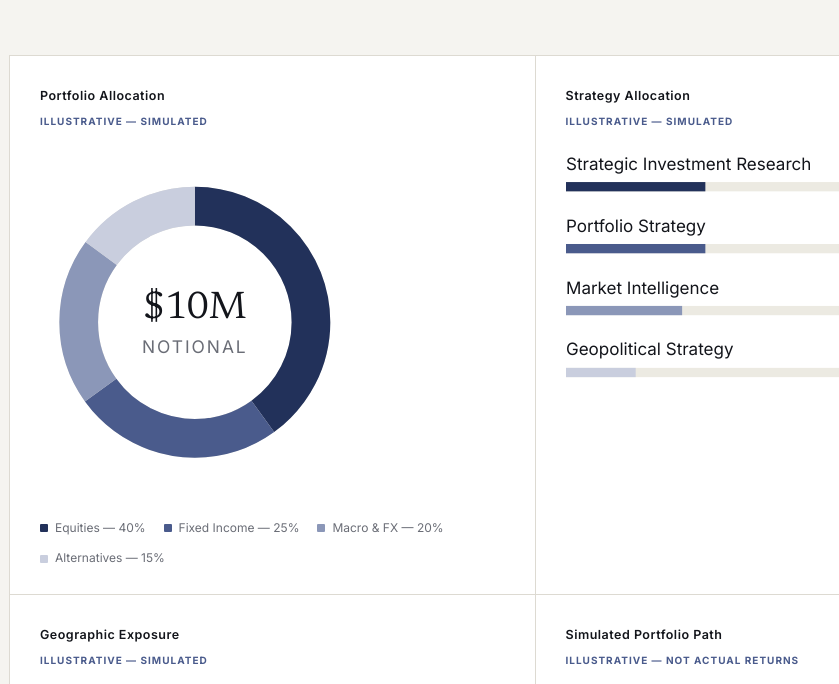
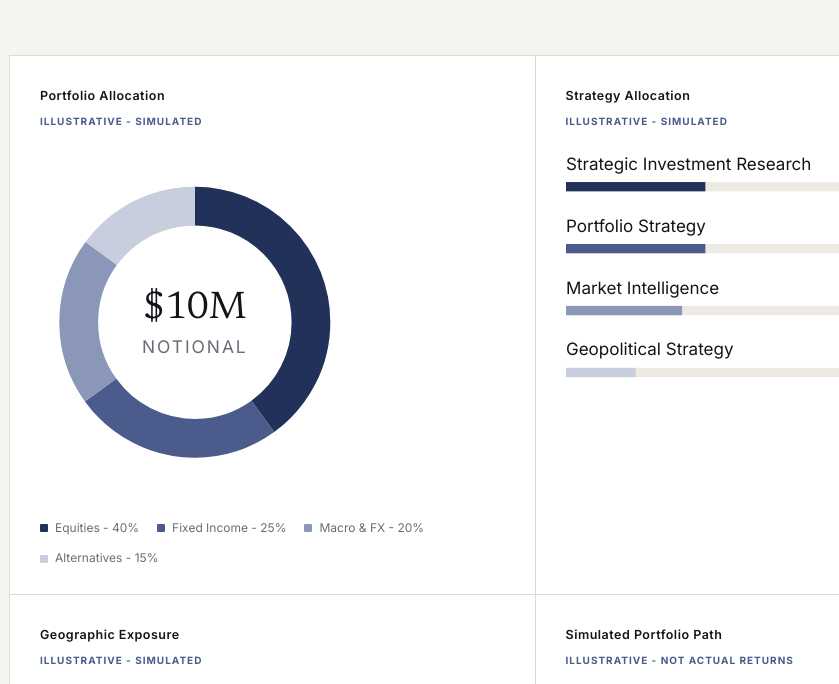
Before and after one commit to VittorioMessana/Triton-Strategies, a plain HTML site: page index.html in a window 1280 px wide. Shown: the part 1361-2045 px from the top of the page, 105-944 px from the left. Drawn offline with Linux system fonts and the light colour scheme.

Commit message:
Update index.html

```diff
--- a/index.html
+++ b/index.html
@@ -3,7 +3,7 @@
 <head>
 <meta charset="UTF-8">
 <meta name="viewport" content="width=device-width, initial-scale=1.0">
-<title>Triton Strategies — Multi-Strategy Investment & Strategic Research</title>
+<title>Triton Strategies - Multi-Strategy Investment & Strategic Research</title>
 <meta name="description" content="Triton Strategies is an independent multi-strategy investment and strategic advisory firm, combining investment research, portfolio strategy, market intelligence and geopolitical analysis.">
 <link rel="icon" href="images/favicon.svg" type="image/svg+xml">
 <link rel="preconnect" href="https://fonts.googleapis.com">
@@ -117,7 +117,7 @@
       <!-- Portfolio allocation donut -->
       <div class="chart-card">
         <div class="chart-title">Portfolio Allocation</div>
-        <span class="chart-flag">Illustrative — Simulated</span>
+        <span class="chart-flag">Illustrative - Simulated</span>
         <svg viewBox="0 0 240 180" role="img" aria-label="Illustrative portfolio allocation across asset classes">
           <g transform="translate(80,90)">
             <circle r="60" fill="none" stroke="#e6e4dc" stroke-width="20"/>
@@ -134,17 +134,17 @@
           </g>
         </svg>
         <div class="legend">
-          <span class="legend-item"><span class="legend-dot" style="background:#22315a"></span>Equities — 40%</span>
-          <span class="legend-item"><span class="legend-dot" style="background:#4a5b8c"></span>Fixed Income — 25%</span>
-          <span class="legend-item"><span class="legend-dot" style="background:#8b97b8"></span>Macro &amp; FX — 20%</span>
-          <span class="legend-item"><span class="legend-dot" style="background:#c9cede"></span>Alternatives — 15%</span>
+          <span class="legend-item"><span class="legend-dot" style="background:#22315a"></span>Equities - 40%</span>
+          <span class="legend-item"><span class="legend-dot" style="background:#4a5b8c"></span>Fixed Income - 25%</span>
+          <span class="legend-item"><span class="legend-dot" style="background:#8b97b8"></span>Macro &amp; FX - 20%</span>
+          <span class="legend-item"><span class="legend-dot" style="background:#c9cede"></span>Alternatives - 15%</span>
         </div>
       </div>
 
       <!-- Strategy allocation bars -->
       <div class="chart-card">
         <div class="chart-title">Strategy Allocation</div>
-        <span class="chart-flag">Illustrative — Simulated</span>
+        <span class="chart-flag">Illustrative - Simulated</span>
         <svg viewBox="0 0 300 190" role="img" aria-label="Illustrative allocation across strategy areas">
           <text x="0" y="14" font-family="Inter" font-size="11" fill="#13151b">Strategic Investment Research</text>
           <rect x="0" y="22" width="300" height="6" fill="#eceae2"/>
@@ -168,7 +168,7 @@
       <!-- Geographic exposure -->
       <div class="chart-card">
         <div class="chart-title">Geographic Exposure</div>
-        <span class="chart-flag">Illustrative — Simulated</span>
+        <span class="chart-flag">Illustrative - Simulated</span>
         <svg viewBox="0 0 300 190" role="img" aria-label="Illustrative geographic exposure of the simulated portfolio">
           <text x="0" y="14" font-family="Inter" font-size="11" fill="#13151b">North America</text>
           <rect x="0" y="22" width="300" height="6" fill="#eceae2"/>
@@ -192,7 +192,7 @@
       <!-- Simulated performance -->
       <div class="chart-card">
         <div class="chart-title">Simulated Portfolio Path</div>
-        <span class="chart-flag">Illustrative — Not Actual Returns</span>
+        <span class="chart-flag">Illustrative - Not Actual Returns</span>
         <svg viewBox="-10 0 330 175" role="img" aria-label="Illustrative simulated portfolio path versus a cash benchmark">
           <line x1="0" y1="150" x2="300" y2="150" stroke="#dddad2" stroke-width="1"/>
           <path d="M0.0,120 L27.3,115 L54.5,118 L81.8,108 L109.1,112 L136.4,98 L163.6,102 L190.9,90 L218.2,94 L245.5,80 L272.7,85 L300.0,68"
@@ -255,7 +255,7 @@
         <span class="eyebrow on-dark">Investment Framework</span>
         <h2>Research, tested through to review.</h2>
       </div>
-      <p class="desc">Every strategy moves through the same disciplined sequence before — and after — it enters the simulated portfolio.</p>
+      <p class="desc">Every strategy moves through the same disciplined sequence before - and after - it enters the simulated portfolio.</p>
     </div>
     <div class="framework-grid">
       <div class="framework-item">
@@ -295,7 +295,7 @@
         <span class="eyebrow">From Research to Capital</span>
         <h2>A prospective structure for a future fund.</h2>
       </div>
-      <p class="desc">If Triton transitions into a live investment vehicle, the intended commercial structure is outlined below — subject to the final fund structure, investor terms and applicable regulatory requirements.</p>
+      <p class="desc">If Triton transitions into a live investment vehicle, the intended commercial structure is outlined below - subject to the final fund structure, investor terms and applicable regulatory requirements.</p>
     </div>
     <div class="fund-model">
       <div class="copy">
@@ -381,7 +381,7 @@
         <div class="team-info">
           <h3>Malek Chams-Eddine</h3>
           <span class="role">Co-Founder</span>
-          <span class="credential">University College London — BASc Arts &amp; Sciences, Societies Pathway</span>
+          <span class="credential">University College London - BASc Arts &amp; Sciences, Societies Pathway</span>
           <div class="focus-tags">
             <span class="focus-tag">International Affairs</span>
             <span class="focus-tag">Strategy</span>
```
